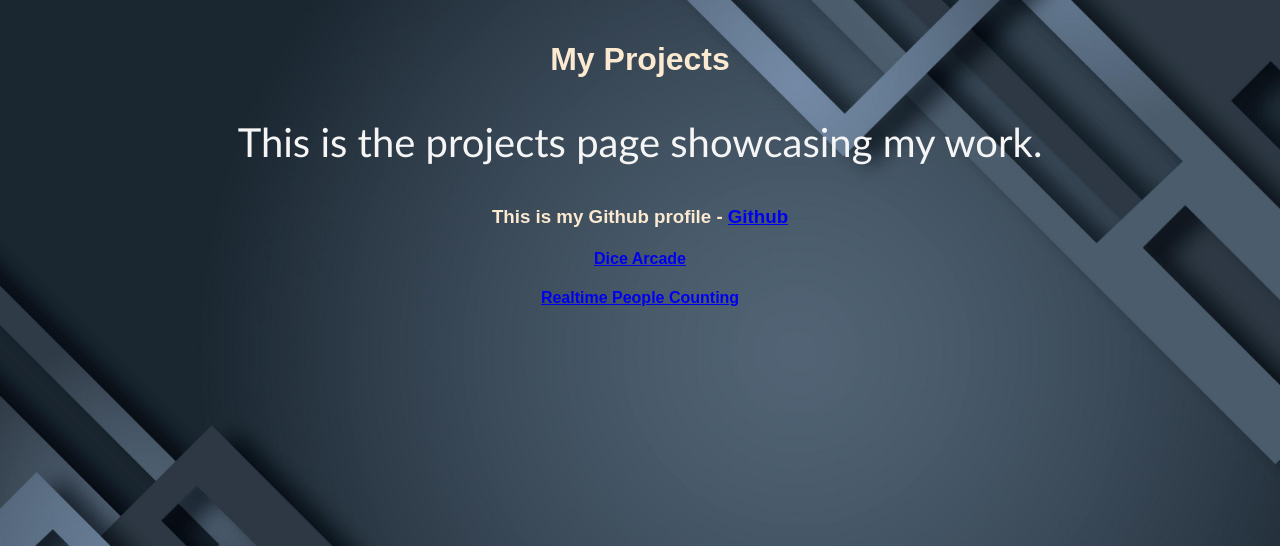
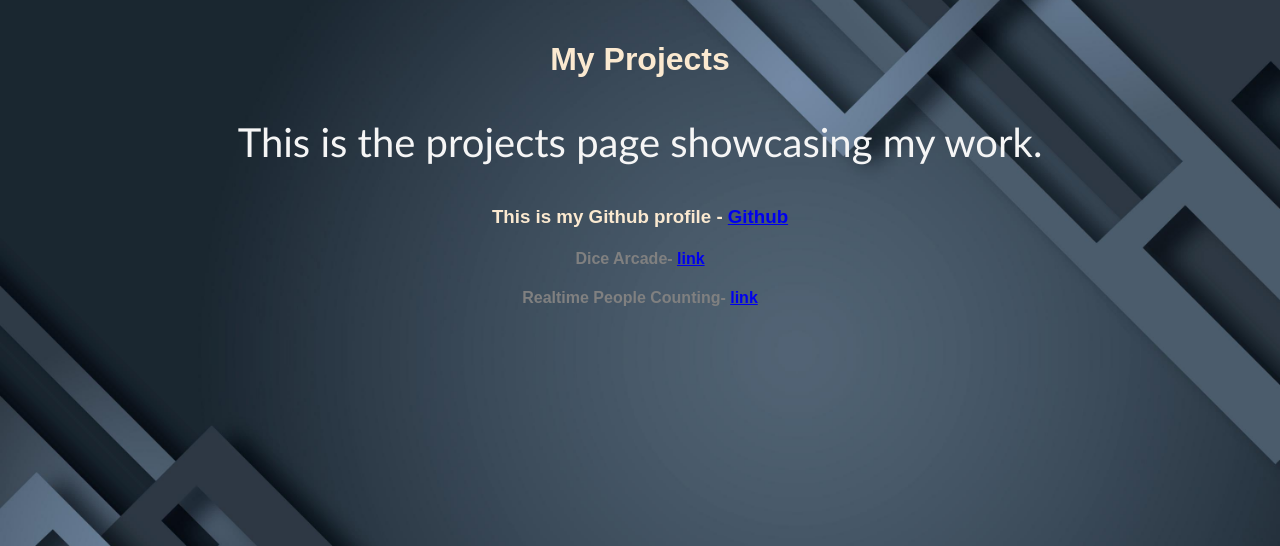
Before and after one commit to Hitman7084/My_Portfolio, a Flask app: page /projects in a window 1280 px wide. Shown: the part 46-592 px from the top of the page. Run offline with Flask 3, Linux system fonts and the light colour scheme.

Commit message:
Update projects.html

```diff
--- a/templates/projects.html
+++ b/templates/projects.html
@@ -7,7 +7,7 @@
 <p>
     This is the projects page showcasing my work.
     <h3> This is my Github profile - <a href = 'https://github.com/Hitman7084'> Github </a></h3>
-    <h4 class = 'proj'><a href = 'https://github.com/Hitman7084/Mini-Project'> Dice Arcade </a></h4>
-    <h4 class = 'proj'><a href = 'https://github.com/Hitman7084/Realtime_people_counting'> Realtime People Counting </a></h4>
+    <h4 class = 'proj'> Dice Arcade- <a href = 'https://github.com/Hitman7084/Mini-Project'> link </a></h4>
+    <h4 class = 'proj'> Realtime People Counting- <a href = 'https://github.com/Hitman7084/Realtime_people_counting'> link </a></h4>
 </p>
 {% endblock %}
```
